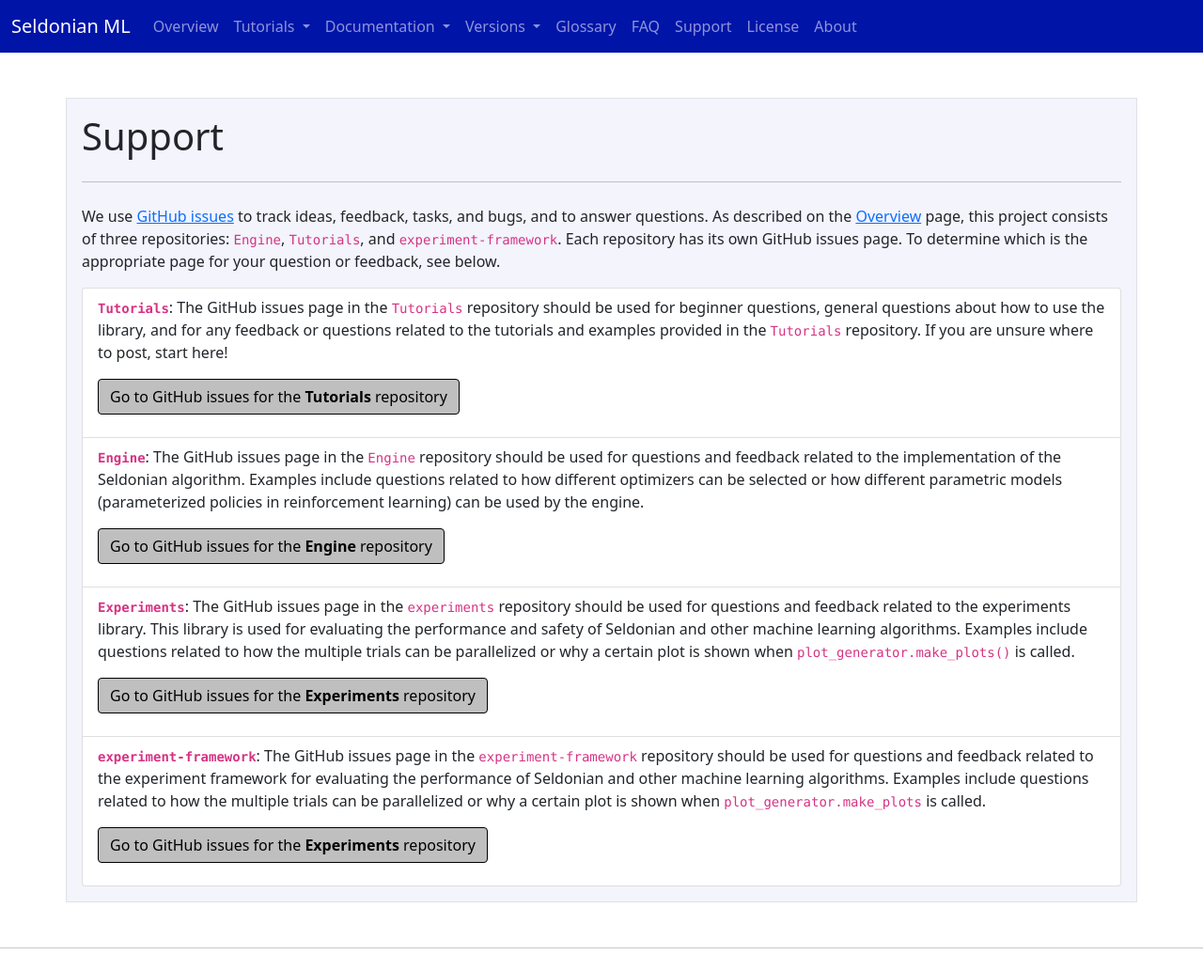
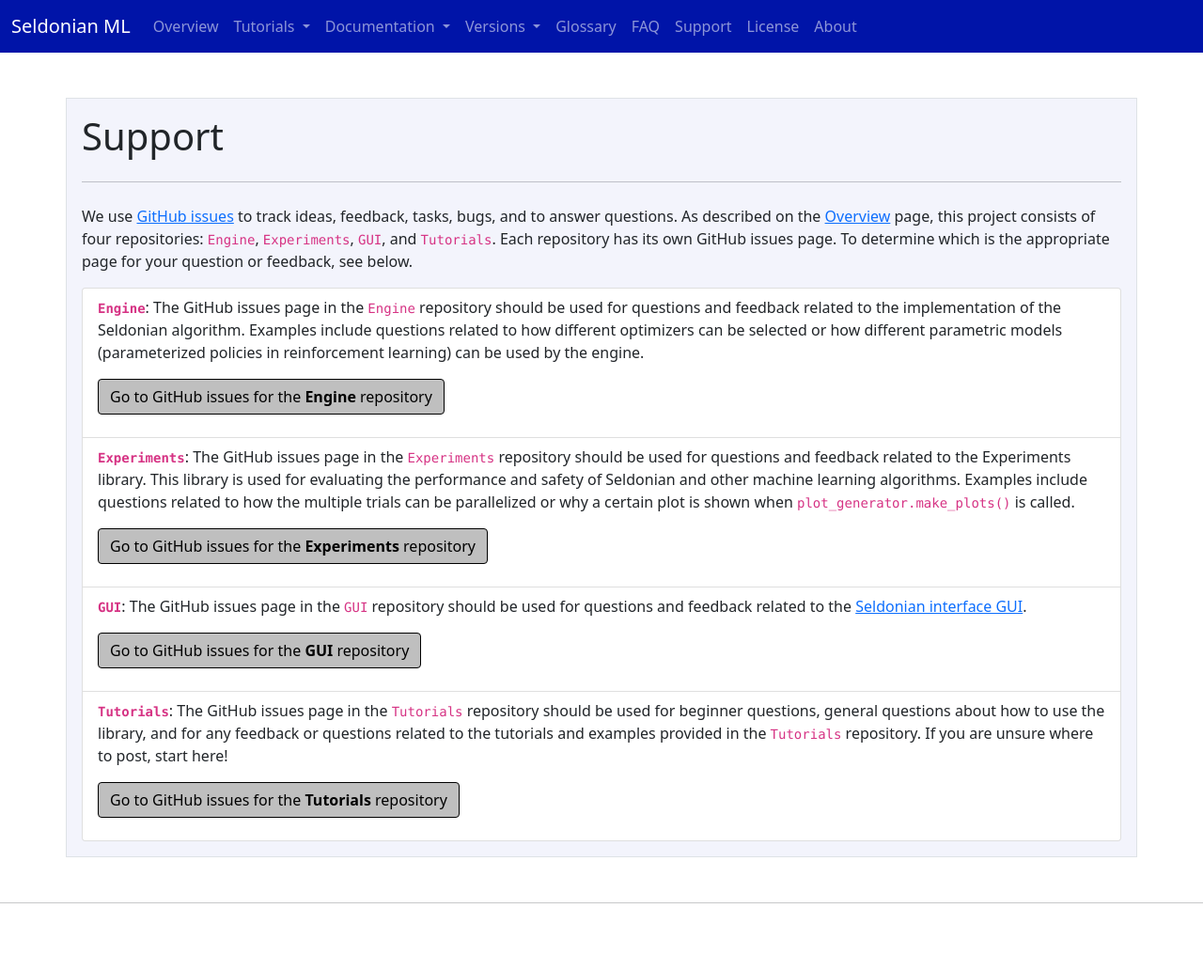
Before and after one commit to seldonian-framework/Tutorials, a Jekyll site: the page built from support.md, in a window 1280 px wide. Shown: the whole page at 94% size. Built offline with Jekyll 4.4.1, drawn with Linux system fonts in a browser that asks for light colours; after the commit the page ends 985 px from its top, so only the background shows below that.

Commit message:
update support page

```diff
--- a/support.md
+++ b/support.md
@@ -8,16 +8,10 @@
 <h1 class="mb-3">Support</h1>
 <hr class="my-4">
 <p>
-    We use <a href="https://docs.github.com/en/issues/tracking-your-work-with-issues/about-issues">GitHub issues</a> to track ideas, feedback, tasks, and bugs, and to answer questions. As described on the <a href="{{ "/overview" | relative_url }}">Overview</a> page, this project consists of three repositories: <code>Engine</code>, <code>Tutorials</code>, and <code>experiment-framework</code>. Each repository has its own GitHub issues page. To determine which is the appropriate page for your question or feedback, see below.
+    We use <a href="https://docs.github.com/en/issues/tracking-your-work-with-issues/about-issues">GitHub issues</a> to track ideas, feedback, tasks, bugs, and to answer questions. As described on the <a href="{{ "/overview" | relative_url }}">Overview</a> page, this project consists of four repositories: <code>Engine</code>, <code>Experiments</code>, <code>GUI</code>, and <code>Tutorials</code>. Each repository has its own GitHub issues page. To determine which is the appropriate page for your question or feedback, see below.
 </p>
 
 <ul class="list-group">
-    <li class="list-group-item">
-        <p>
-            <b><code>Tutorials</code></b>: The GitHub issues page in the <code>Tutorials</code> repository should be used for beginner questions, general questions about how to use the library, and for any feedback or questions related to the tutorials and examples provided in the <code>Tutorials</code> repository. If you are unsure where to post, start here!
-        </p>
-        <a type="button" href="https://github.com/seldonian-toolkit/Tutorials/issues" class="btn btn-primary mb-3" >Go to GitHub issues for the <b>Tutorials</b> repository</a>
-    </li>
     <li class="list-group-item">
         <p>
             <b><code>Engine</code></b>: The GitHub issues page in the <code>Engine</code> repository should be used for questions and feedback related to the implementation of the Seldonian algorithm. Examples include questions related to how different optimizers can be selected or how different parametric models (parameterized policies in reinforcement learning) can be used by the engine.
@@ -26,15 +20,21 @@
     </li>
     <li class="list-group-item">
         <p>
-            <b><code>Experiments</code></b>: The GitHub issues page in the <code>experiments</code> repository should be used for questions and feedback related to the experiments library. This library is used for evaluating the performance and safety of Seldonian and other machine learning algorithms. Examples include questions related to how the multiple trials can be parallelized or why a certain plot is shown when <code>plot_generator.make_plots()</code> is called.
+            <b><code>Experiments</code></b>: The GitHub issues page in the <code>Experiments</code> repository should be used for questions and feedback related to the Experiments library. This library is used for evaluating the performance and safety of Seldonian and other machine learning algorithms. Examples include questions related to how the multiple trials can be parallelized or why a certain plot is shown when <code>plot_generator.make_plots()</code> is called.
         </p>
-        <a type="button" href="https://github.com/seldonian-toolkit/experiment-framework/issues" class="btn btn-primary mb-3">Go to GitHub issues for the <b>Experiments</b> repository</a>
+        <a type="button" href="https://github.com/seldonian-toolkit/Experiments/issues" class="btn btn-primary mb-3">Go to GitHub issues for the <b>Experiments</b> repository</a>
     </li>
     <li class="list-group-item">
         <p>
-            <b><code>experiment-framework</code></b>: The GitHub issues page in the <code>experiment-framework</code> repository should be used for questions and feedback related to the experiment framework for evaluating the performance of Seldonian and other machine learning algorithms. Examples include questions related to how the multiple trials can be parallelized or why a certain plot is shown when <code>plot_generator.make_plots</code> is called.
+            <b><code>GUI</code></b>: The GitHub issues page in the <code>GUI</code> repository should be used for questions and feedback related to the <a href="https://seldonian-toolkit.github.io/GUI/build/html/index.html">Seldonian interface GUI</a>.
         </p>
-        <a type="button" href="https://github.com/seldonian-toolkit/experiment-framework/issues" class="btn btn-primary mb-3">Go to GitHub issues for the <b>Experiments</b> repository</a>
+        <a type="button" href="https://github.com/seldonian-toolkit/GUI/issues" class="btn btn-primary mb-3">Go to GitHub issues for the <b>GUI</b> repository</a>
+    </li>
+    <li class="list-group-item">
+        <p>
+            <b><code>Tutorials</code></b>: The GitHub issues page in the <code>Tutorials</code> repository should be used for beginner questions, general questions about how to use the library, and for any feedback or questions related to the tutorials and examples provided in the <code>Tutorials</code> repository. If you are unsure where to post, start here!
+        </p>
+        <a type="button" href="https://github.com/seldonian-toolkit/Tutorials/issues" class="btn btn-primary mb-3" >Go to GitHub issues for the <b>Tutorials</b> repository</a>
     </li>
 </ul>
 </div>
```
